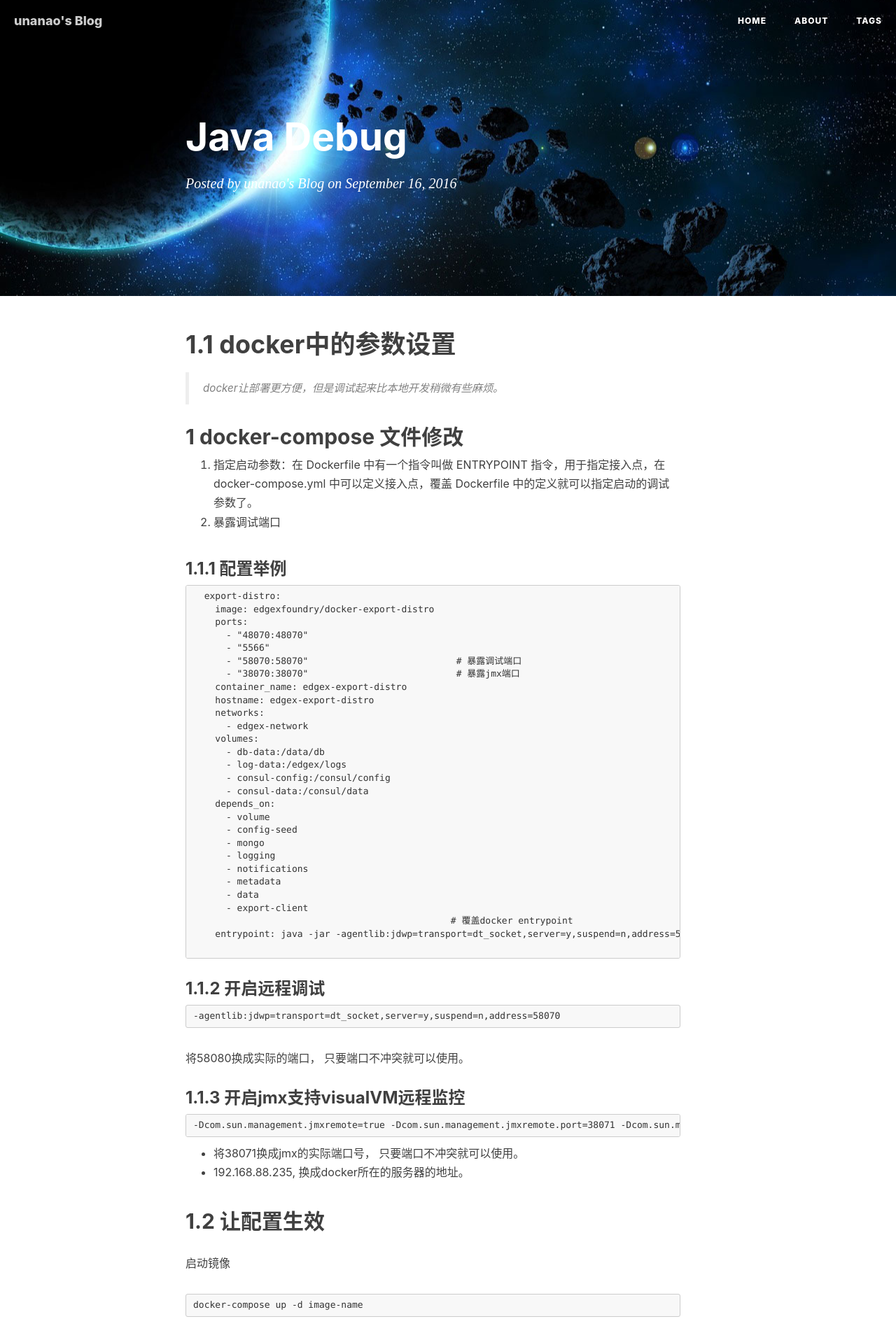
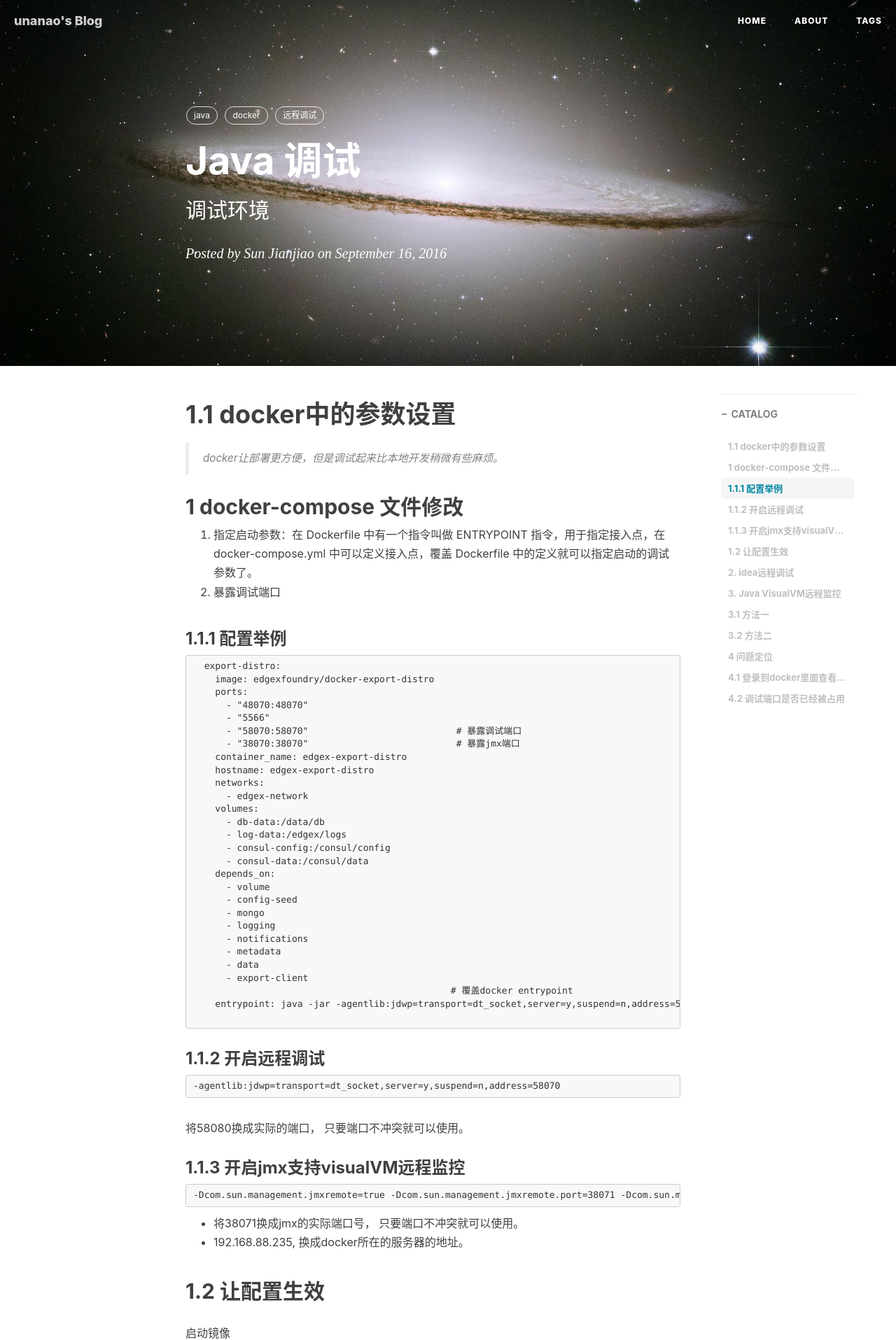
Before and after one commit to xuyumeng/xuyumeng.github.io, a Jekyll site: the page built from _posts/2016-09-16-java-debug.md, in a window 1280 px wide. Shown: the top 1915 px of the page at 70% size. Built offline with Jekyll 4.4.1, drawn with Linux system fonts in a browser that asks for light colours; nearby versions of some CDN libraries; our own code applies the rules of GitHub Pages for plain Markdown files; comment, search, counter and statistics services are not loaded.

Commit message:
add photo

```diff
--- a/_posts/2016-09-16-java-debug.md
+++ b/_posts/2016-09-16-java-debug.md
@@ -1,3 +1,18 @@
+---
+layout:     post
+title:      "Java 调试"
+subtitle:   "调试环境"
+date:       2016-09-16 14:30:00 +08:00
+author:     "Sun Jianjiao <jianjiaosun@163.com>"
+header-img: "img/bg/railway-station-1363771_1280.jpg"
+catalog: true
+tags:
+    - java
+    - docker
+    - 远程调试
+
+---
+
 # 1.1 docker中的参数设置
 > docker让部署更方便，但是调试起来比本地开发稍微有些麻烦。
 
@@ -62,10 +77,10 @@ docker-compose up -d image-name
 
 # 2. idea远程调试
 1. 进入运行选项配置的
-![edit config](image/edit-config.png)
+![edit config](/img/post/java/docker/edit-config.png)
 
 2. 添加remote运行的选项
-![remote add](image/config-ip-port.png)
+![remote add](/img/post/java/config-ip-port.png)
 
 # 3. Java VisualVM远程监控
 ## 3.1 方法一
```
Also changed, not shown: img/post/java/docker/config-ip-port.png (added), img/post/java/docker/edit-config.png (added).
